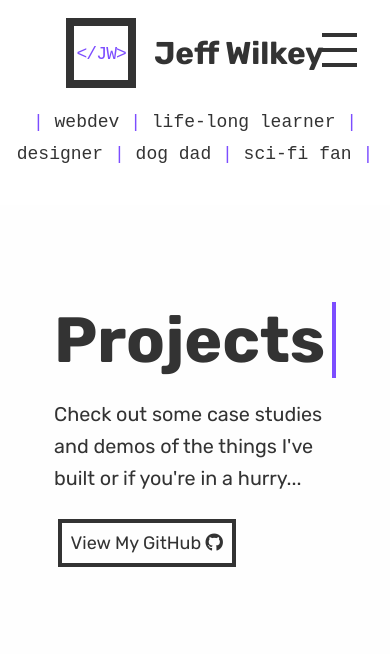
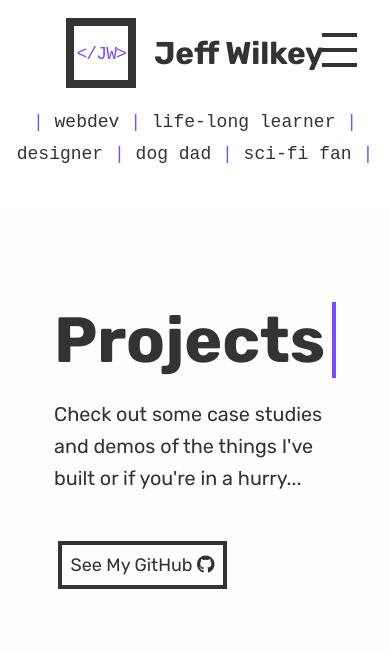
Before and after one commit to JeffWilkey/jeffwilkey.com-jekyll, a Jekyll site: the page built from index.html, in a window 390 px wide. Shown: the top 654 px of the page. Built offline with Jekyll 4.4.1, drawn with Linux system fonts in a browser that asks for light colours; nearby versions of some CDN libraries; grey boxes are pictures that could not be loaded.

Commit message:
fix project buttons on mobile

```diff
--- a/_layouts/projects.html
+++ b/_layouts/projects.html
@@ -7,7 +7,7 @@
     <h1 class="page-title">Projects</h1>
     <p class="page-tagline">Check out some case studies and demos of the things I've built or if you're in a hurry...
     </p><br>
-    <a class="project-button repo" href="{{site.projects.first.github_repo_url}}">View My GitHub <i
+    <a class="project-button repo" href="{{site.projects.first.github_repo_url}}">See My GitHub <i
         class="fab fa-github"></i></a>
   </div>
   {% for project in site.projects %}
@@ -21,10 +21,13 @@
     <div class="page-hero-article-excerpt">
       <h2><a href="{{site.projects.first.url}}">{{ site.projects.first.title }}</a></h2>
       <p>{{ site.projects.first.hero }}</p>
-      <a class="project-button repo" href="{{site.projects.first.github_repo_url}}">GitHub Repo <i
-          class="fab fa-github"></i></a>
-      <a class="project-button live" href="{{site.projects.first.live_site_url}}">View Demo <i
-          class="fas fa-globe"></i></a>
+      <div class="project-buttons">
+        <a class="project-button repo" href="{{site.projects.first.github_repo_url}}">GitHub Repo <i
+            class="fab fa-github"></i></a>
+        <a class="project-button live" href="{{site.projects.first.live_site_url}}">View Demo <i
+            class="fas fa-globe"></i></a>
+      </div>
+
       <br><br><br>
       <a href="{{site.projects.first.url}}">View Case Study <i class="fas fa-arrow-right"></i></a>
     </div>
--- a/_sass/page.scss
+++ b/_sass/page.scss
@@ -101,14 +101,19 @@
 
     }
   }
-
+  .project-buttons {
+    text-align: center;
+  }
   .project-button {
+    box-sizing: border-box;
+    display: inline-block;
     font-family: $primary-font;
     font-weight: 400;
     text-decoration: none;
+    min-width: 153px;
     padding: 0.5rem;
     cursor: pointer;
-    margin: 0 0.2rem;
+    margin: 0.5rem 0.2rem 0 0.2rem;
     &:hover {
       font-size: 1rem;
       text-decoration: none;
@@ -169,6 +174,13 @@
         transform: translate(0, -5px);
       }
     }
+    .project-buttons {
+      text-align: left;
+    }
+    .project-button {
+      display: inline-block;
+      margin: 0 0.2rem;
+    }
 
     .about-container {
       flex-direction: row;
```
